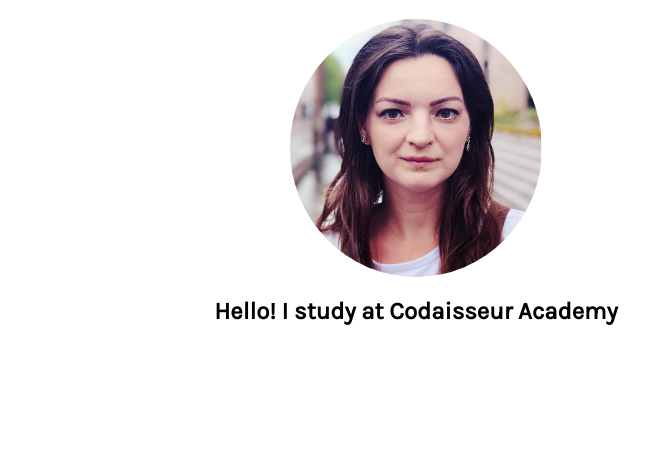
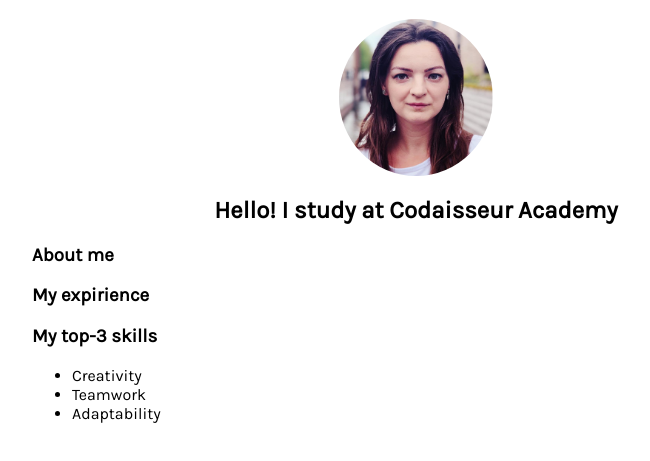
Before and after one commit to TatianaIvanovaW/tatianaivanovaw.github.io, a plain HTML site: page index.html in a window 1280 px wide. Shown: the part 61-522 px from the top of the page, without its empty margins (224-874 px from the left). Drawn offline with Linux system fonts and the light colour scheme.

Commit message:
add sections

```diff
--- a/index.html
+++ b/index.html
@@ -10,6 +10,22 @@
        <h1> Tatiana Ivanova</h1>
        <img src="img/avatar_crop.JPG">
        <h2> Hello! I study at Codaisseur Academy</h2>
+    <section>
+           <h3> About me</h3>
+       <p></p>
+    </section>
+    <section>
+       <h3>My expirience</h3>
+    </section>
+    <section>
+        <h3>My top-3 skills</h3>
+       <ul>
+        <li>Creativity</li>
+        <li>Teamwork</li>
+        <li>Adaptability</li>
+      </ul>
+    </section>
+
 
     </body>
 
--- a/styles/styles.css
+++ b/styles/styles.css
@@ -1,6 +1,8 @@
 body  {
     font-family: 'Karla', sans-serif;
     text-align: center;
+    margin: 20%;
+    margin-top: 0;
 }
 
 img {
@@ -11,3 +13,7 @@
     width: 20%;
     height: 20%;
   }
+
+  section {
+      text-align: left;
+  }
```
